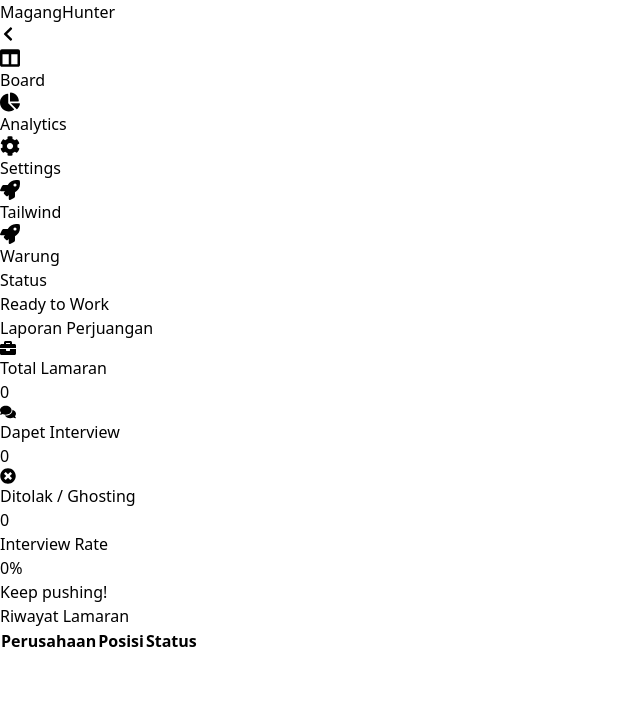
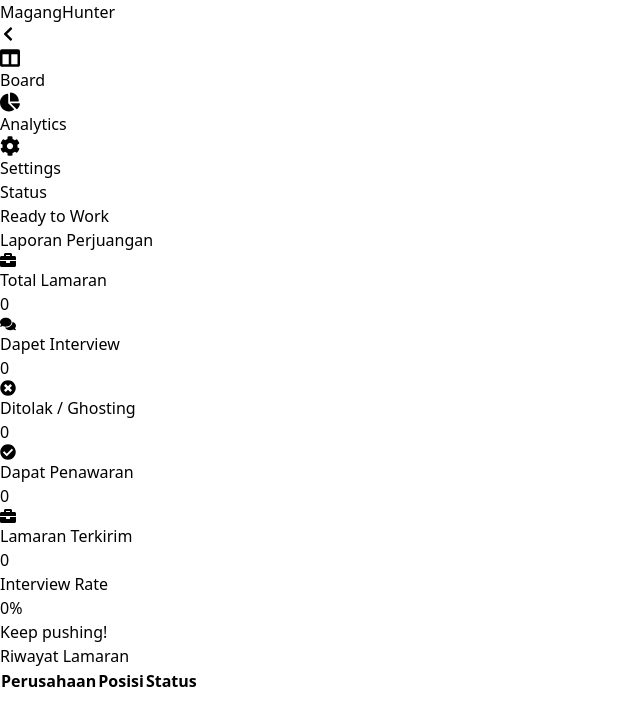
Before and after one commit to mhmdzulfikar/job-application-tracker, a React (Vite) app: page /analytics in a window 1280 px wide. Shown: the top 726 px of the page, without its empty margins (0-640 px from the left). Built offline with nearby package versions, Linux system fonts and the light colour scheme; the HTML template or start-up script is replaced by a standard one.

Commit message:
feat: add localstorage logic and analytics dashboard

```diff
--- a/src/App.jsx
+++ b/src/App.jsx
@@ -2,8 +2,8 @@
 import Layout from "./components/Layout";
 import Dashboard from "./pages/Dashboard";
 import Analytics from "./pages/Analytics";
-import TailwindPlayground from "./pages/TailwindPlayground";
-import Warung from "./pages/Warung";
+import TailwindPlayground from "./pages/Latihan/TailwindPlayground";
+import Warung from "./pages/Latihan/Warung";
 
 function App() {
   return (
--- a/src/components/Layout.jsx
+++ b/src/components/Layout.jsx
@@ -17,8 +17,8 @@
     { name: "Board", path: "/", icon: <FaColumns size={20} /> },
     { name: "Analytics", path: "/analytics", icon: <FaChartPie size={20} /> },
     { name: "Settings", path: "/settings", icon: <FaCog size={20} /> },
-    { name: "Tailwind", path: "/tailwind", icon: <FaRocket size={20} /> },
-    { name: "Warung", path: "/warung", icon: <FaRocket size={20} /> },
+    // { name: "Tailwind", path: "/tailwind", icon: <FaRocket size={20} /> },
+    // { name: "Warung", path: "/warung", icon: <FaRocket size={20} /> },
   ];
 
   return (
--- a/src/pages/Analytics.jsx
+++ b/src/pages/Analytics.jsx
@@ -1,5 +1,5 @@
 import { useEffect, useState } from "react";
-import { FaBriefcase, FaComments, FaTimesCircle, FaCheckCircle } from "react-icons/fa";
+import { FaBriefcase, FaComments, FaTimesCircle, FaCheckCircle  } from "react-icons/fa";
 
 export default function Analytics() {
   const [jobs, setJobs] = useState([]);
@@ -17,6 +17,7 @@
   const interviewCount = jobs.filter(j => j.status === "Interview").length;
   const rejectedCount = jobs.filter(j => j.status === "Rejected").length;
   const offerCount = jobs.filter(j => j.status === "Offer").length;
+  const appliedCount = jobs.filter(j => j.status === "Applied").length;
 
   // Hitung Win Rate (Interview / Total Lamaran * 100)
   // Kalau total 0, tulis 0 biar gak error (NaN)
@@ -27,7 +28,7 @@
       <h1 className="text-2xl font-bold text-gray-800 mb-6"> Laporan Perjuangan</h1>
 
       {/* Grid Kartu Statistik */}
-      <div className="grid grid-cols-1 md:grid-cols-2 lg:grid-cols-4 gap-4 mb-8">
+      <div className="grid grid-cols-1 md:grid-cols-2 lg:grid-cols-6 gap-4 mb-8">
 
         {/* KARTU 1: TOTAL */}
         <StatCard
@@ -51,6 +52,20 @@
           value={rejectedCount}
           icon={<FaTimesCircle />}
           color="bg-red-100 text-red-600"
+        />
+
+         <StatCard
+          title="Dapat Penawaran"
+          value={offerCount}
+          icon={<FaCheckCircle />}
+          color="bg-green-100 text-green-600"
+        />
+
+         <StatCard
+          title="Lamaran Terkirim"
+          value={appliedCount}
+          icon={<FaBriefcase />}
+          color="bg-purple-100 text-purple-600"
         />
 
         {/* KARTU 4: WIN RATE */}
--- a/src/pages/Dashboard.jsx
+++ b/src/pages/Dashboard.jsx
@@ -32,6 +32,14 @@
   // =========================================
   // 2. SIDE EFFECTS (PENJAGA)
   // =========================================
+
+
+  useEffect(() => {
+    const savedJobs = localStorage.getItem("magang-jobs");
+    if (savedJobs) {
+      setJobs(JSON.parse(savedJobs));
+    }
+  }, []); // <--- Kurung siku kosong artinya kerja sekali doang pas awal
 
   // Auto-Save: Setiap kali 'jobs' berubah, simpan ke LocalStorage biar data gak ilang pas refresh.
   useEffect(() => {
@@ -110,14 +118,14 @@
   };
 
 
-  const SearchJob = (job) => {
-    if (searchTerm === "") {
-      return true;
-    }
+  // const SearchJob = (job) => {
+  //   if (searchTerm === "") {
+  //     return true;
+  //   }
 
-    return job.company.toLowerCase().includes(searchTerm.toLowerCase());
+  //   return job.company.toLowerCase().includes(searchTerm.toLowerCase());
 
-  }
+  // }
 
   // =========================================
   // 4. RENDERING (TAMPILAN)
@@ -162,7 +170,8 @@
               {jobs
                 .filter((job) => job.status === colTitle) // Filter by Column
                 .filter((job) =>
-                  job.company.toLowerCase().includes(searchTerm.toLowerCase()) // Filter by Search
+                  job.company.toLowerCase().includes(searchTerm.toLowerCase()) || // Filter by Search
+                  job.position.toLowerCase().includes(searchTerm.toLowerCase())
                 )
                 .map((job) => (
                   <JobCard
```
Also changed, not shown: src/pages/Latihan/CardTakjil.jsx (renamed from src/pages/CardTakjil.jsx), src/pages/Latihan/FormTakjil.jsx (renamed from src/pages/FormTakjil.jsx), src/pages/Latihan/TailwindPlayground.jsx (renamed from src/pages/TailwindPlayground.jsx), src/pages/Latihan/Warung.jsx (renamed from src/pages/Warung.jsx).
